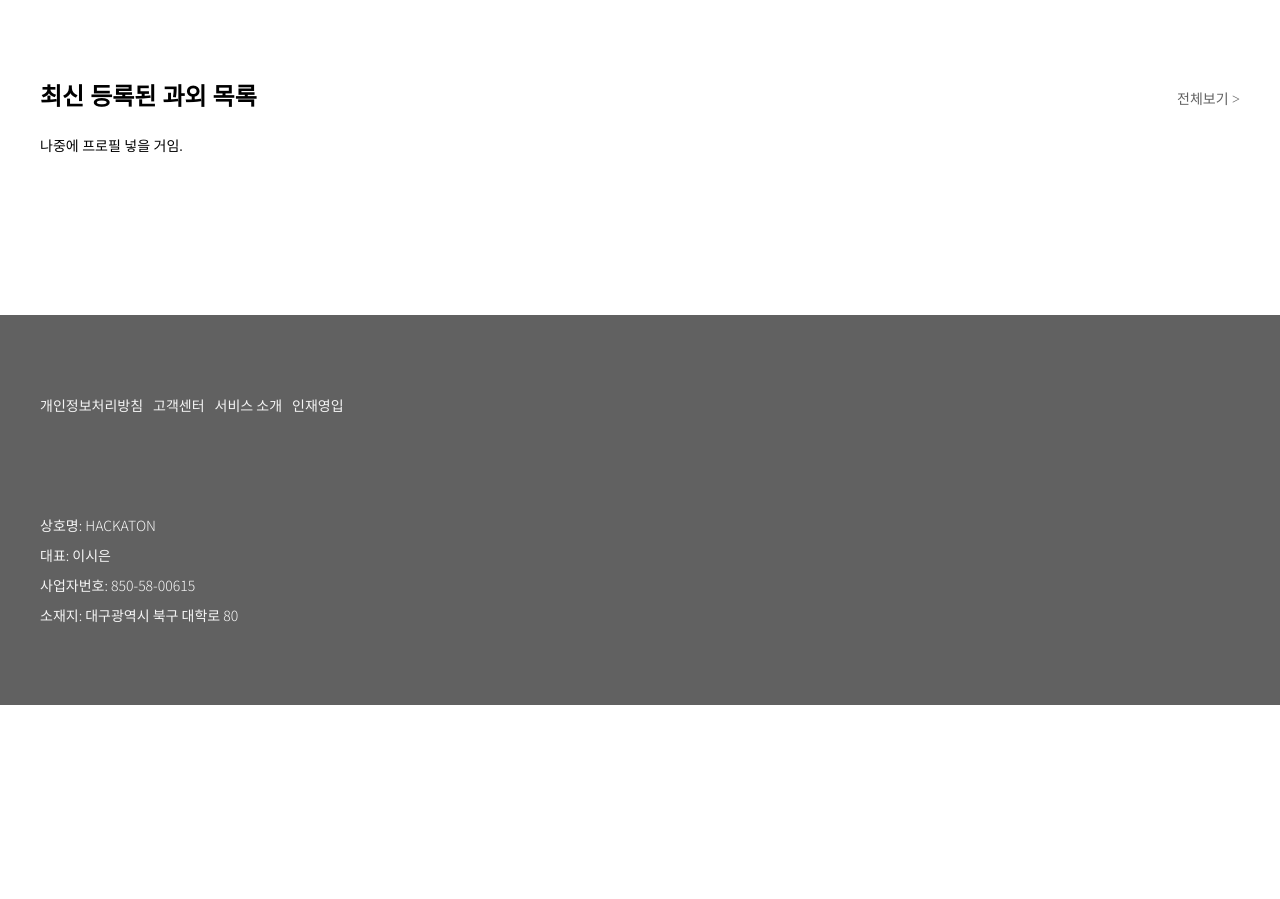
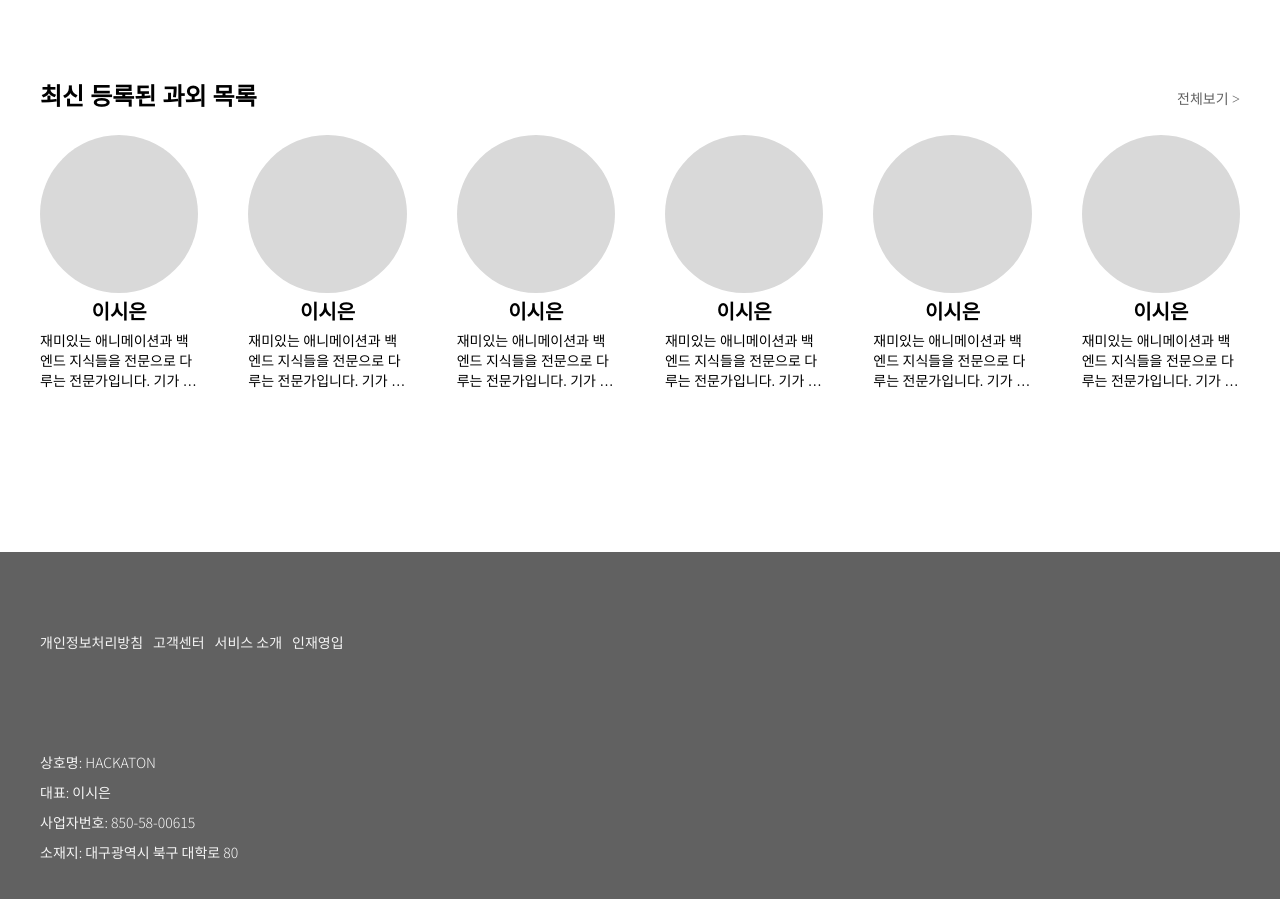
Before and after one commit to JongHyeok-Park/glow-hackaton-2024, a React (Vite) app: page / in a window 1280 px wide. Shown: the part 842-1741 px from the top of the page. Before the commit the page ends 1547 px from the top, so only its background shows below. Built offline with nearby package versions, Linux system fonts and the light colour scheme.

Commit message:
feat: create and add profile card to Main page

```diff
--- /dev/null
+++ b/src/components/card/ProfileCard.css
@@ -0,0 +1,22 @@
+.profile-card {
+  display: flex;
+  flex-direction: column;
+  gap: 5px;
+  align-items: center;
+  min-width: 0;
+  max-width: 200px;
+}
+
+.profile-card-image-wrapper {
+  width: 100%;
+  aspect-ratio: 1;
+  border-radius: 100%;
+  background-color: #d9d9d9;
+}
+
+.profile-card-content {
+  display: -webkit-box;
+  -webkit-line-clamp: 3;
+  -webkit-box-orient: vertical;
+  overflow: hidden;
+}
--- /dev/null
+++ b/src/components/card/ProfileCard.jsx
@@ -0,0 +1,18 @@
+import './ProfileCard.css';
+
+function ProfileCard(props) {
+  const { imagePath } = props;
+
+  return (
+    <article className="profile-card">
+      <figure className="profile-card-image-wrapper">{imagePath ? <img src="" alt="" /> : null}</figure>
+      <h4 className="profile-card-title">이시은</h4>
+      <p className="profile-card-content">
+        재미있는 애니메이션과 백엔드 지식들을 전문으로 다루는 전문가입니다. 기가 막힌 애니메이션 보고싶으면 저한테
+        물어보세용~
+      </p>
+    </article>
+  );
+}
+
+export default ProfileCard;
--- a/src/pages/Main.jsx
+++ b/src/pages/Main.jsx
@@ -1,6 +1,7 @@
 import { Link } from 'react-router-dom';
 import LectureCard from '../components/card/LectureCard';
 import './Main.css';
+import ProfileCard from '../components/card/ProfileCard';
 
 function Main() {
   return (
@@ -43,7 +44,12 @@ function Main() {
           </Link>
         </header>
         <section className="main-latest-profile-items">
-          <div>나중에 프로필 넣을 거임.</div>
+          <ProfileCard />
+          <ProfileCard />
+          <ProfileCard />
+          <ProfileCard />
+          <ProfileCard />
+          <ProfileCard />
         </section>
       </section>
     </main>
```
